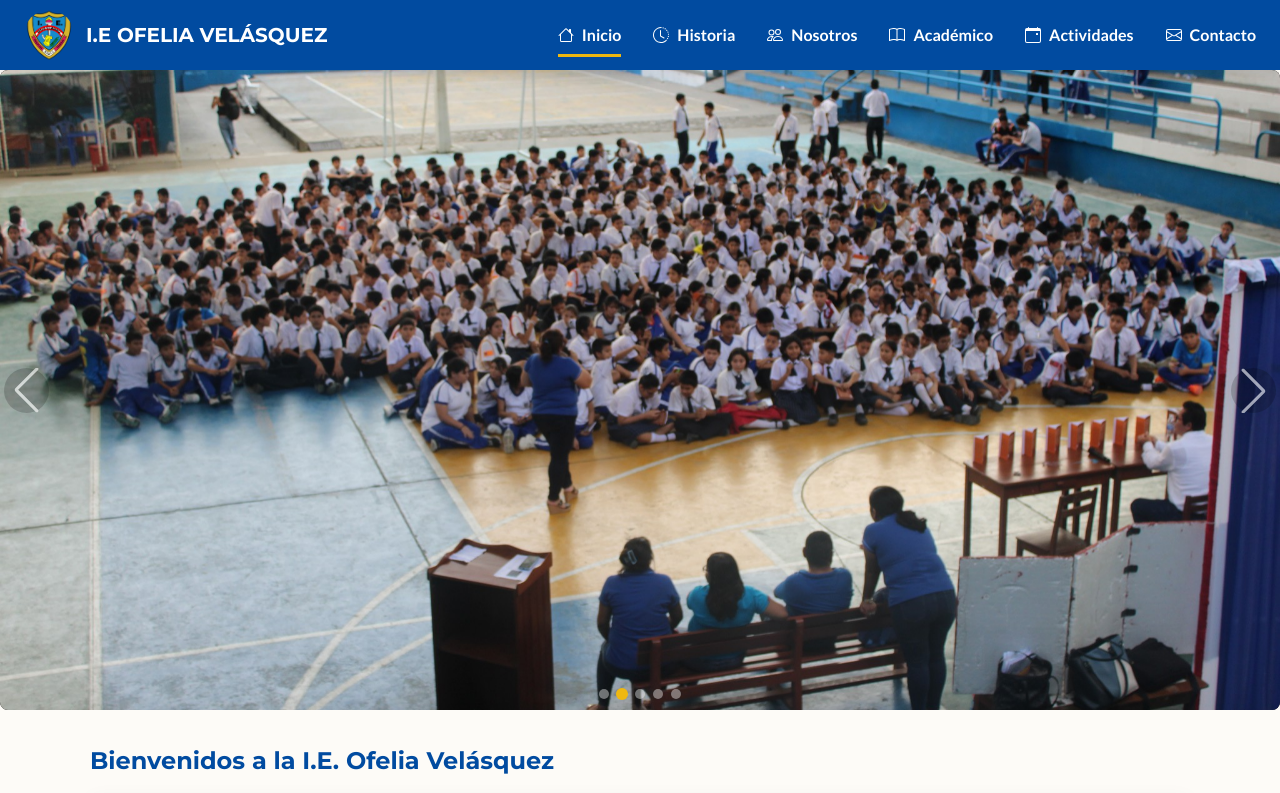
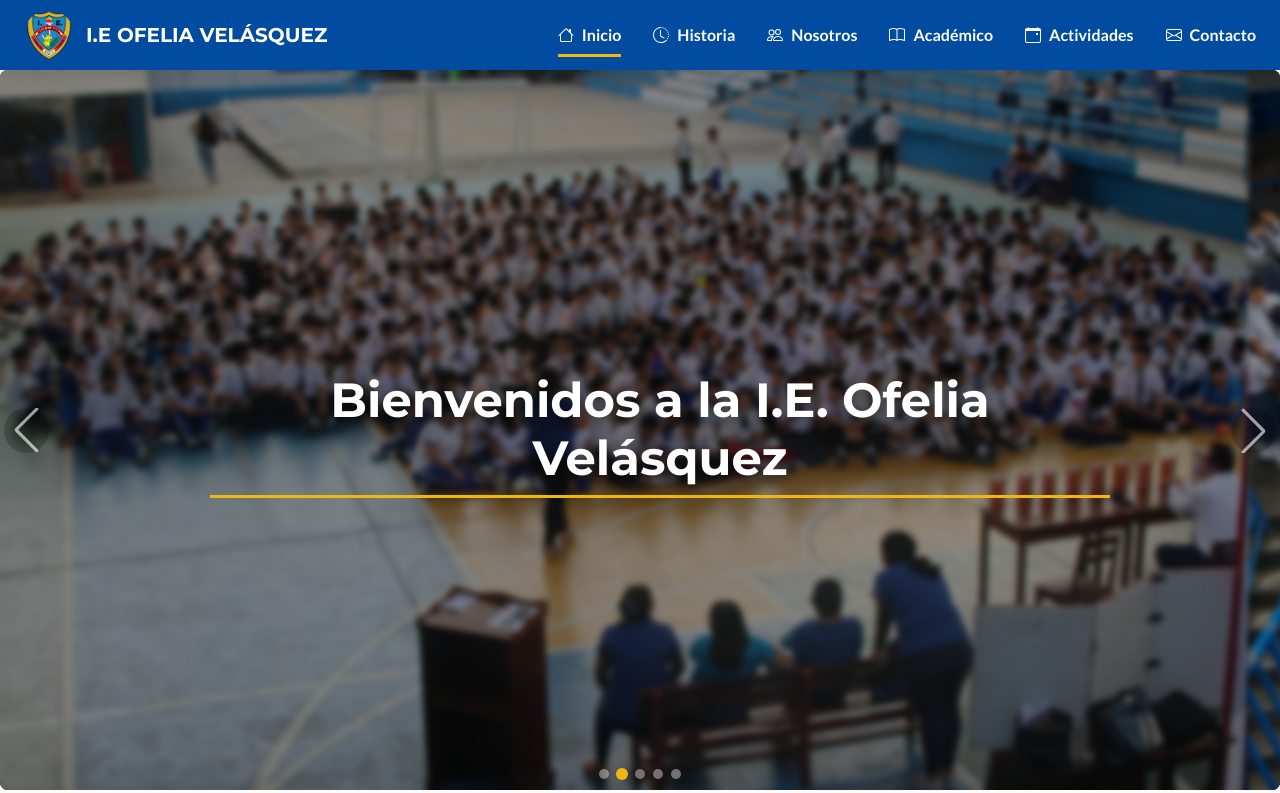
Before and after one commit to stron-1/ofelia, a React (Vite) app: page / in a window 1280 px wide. Shown: the top 793 px of the page. Built offline with nearby package versions, Linux system fonts and the light colour scheme.

Commit message:
Cambios para poner el titulo sobrepuesto en el carrusel con su animación

```diff
--- a/src/components/common/Carousel/Carousel.module.css
+++ b/src/components/common/Carousel/Carousel.module.css
@@ -21,7 +21,10 @@
   display: block;
   width: 100%;
   height: 100%;
-  object-fit: cover; /* CRUCIAL: Muestra la foto entera sin recortarla */
+  object-fit: cover; /* Asegura que llene todo */
+  /* El filtro blur desenfoca y brightness oscurece para que el texto resalte */
+  filter: blur(3px) brightness(0.6);
+  transform: scale(1.05); /* Escala un poco para evitar bordes blancos por el desenfoque */
 }
 
 /* --- ESTILOS DE LOS BOTONES DE NAVEGACIÓN (SWIPER) --- */
@@ -67,3 +70,33 @@
   opacity: 1;
   transform: scale(1.2);
 }
+
+.heroOverlay {
+  position: absolute;
+  top: 0;
+  left: 0;
+  width: 100%;
+  height: 100%;
+  display: flex;       /* Usamos Flexbox para centrar */
+  align-items: center; /* Centrado vertical */
+  justify-content: center; /* Centrado horizontal */
+  z-index: 10;         /* Asegura que esté por encima de las fotos */
+  pointer-events: none; /* Permite dar clic a las flechas del carrusel a través del texto */
+  padding: 0 20px;
+}
+
+.heroTitle {
+  color: #ffffff;
+  font-size: 3rem;     /* Tamaño grande tipo portada */
+  font-weight: 700;
+  text-align: center;
+  text-shadow: 0 4px 15px rgba(0, 0, 0, 0.5); /* Sombra para lectura perfecta */
+  font-family: var(--font-heading, sans-serif); /* Usa tu fuente principal */
+  max-width: 900px;
+  animation: fadeIn 1.5s ease-out;
+}
+
+@keyframes fadeIn {
+  from { opacity: 0; transform: translateY(20px); }
+  to { opacity: 1; transform: translateY(0); }
+}
--- a/src/components/common/Carousel/Carousel.tsx
+++ b/src/components/common/Carousel/Carousel.tsx
@@ -14,7 +14,6 @@ interface CarouselProps {
   height?: string;
 }
 
-// CAMBIO AQUÍ: Usamos 'export function' en lugar de 'default' para corregir el error de importación
 export function Carousel({
   images,
   autoPlay = true,
@@ -28,6 +27,14 @@ export function Carousel({
 
   return (
     <div className={styles.carouselContainer} style={{ width, height }}>
+
+      {/*Título de portada superpuesto*/}
+      <div className={styles.heroOverlay}>
+        <h1 className={styles.heroTitle}>
+          Bienvenidos a la I.E. Ofelia Velásquez
+        </h1>
+      </div>
+
       <Swiper
         modules={[Navigation, Pagination, Autoplay]}
         spaceBetween={0}
--- a/src/pages/HomePage/HomePage.tsx
+++ b/src/pages/HomePage/HomePage.tsx
@@ -21,14 +21,14 @@ export function HomePage() {
 
   return (
     <>
-      {/* 3. Pasamos las imágenes al Carrusel */}
-      {/* Usamos height "80vh" para que se vea grande e impactante como antes */}
-      <Carousel images={heroImages} height="80vh" />
+      {/* 3. Carrusel ajustado a la altura de la pantalla con el título dentro */}
+      {/* Usamos calc(100vh - 80px) para llenar el espacio restando la altura de una navbar típica */}
+      <Carousel images={heroImages} height="calc(100vh - 80px)" />
 
       <div className="page-container">
 
         <section className={styles.welcomeSection}>
-          <h2>Bienvenidos a la I.E. Ofelia Velásquez</h2>
+          {/* El título "Bienvenidos..." FUE ELIMINADO de aquí porque ahora está en el Carrusel */}
           <div className={styles.directorMessage}>
             <p>
               <strong>Un Mensaje de Nuestro Director:</strong> "Con gran alegría,
```
